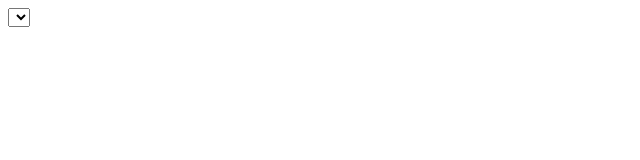
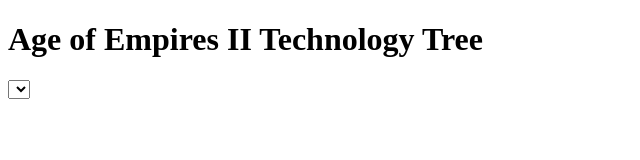
Before and after one commit to imhoffd/aoetech, a plain HTML site: page index.html in a window 1280 px wide. Shown: the whole page, without its empty margins (0-640 px from the left). Drawn offline with nearby package versions, Linux system fonts and the light colour scheme.

Commit message:
Added css link and page title.

```diff
--- a/index.html
+++ b/index.html
@@ -1,6 +1,8 @@
 <!doctype html>
 <html ng-app>
 <head>
+   <link rel="stylesheet" type="text/css" href="css/style.css" />
+
    <script src="http://code.jquery.com/jquery-2.0.3.min.js"></script>
    <script src="https://ajax.googleapis.com/ajax/libs/angularjs/1.0.7/angular.min.js"></script>
    <script src="js/index.js"></script>
@@ -8,8 +10,13 @@
    <title>Age of Empires II Tech Tree</title>
 </head>
 <body>
-   <div ng-controller="civs">
-      <select ng-model="civilization" ng-options="c.value as c.name for c in civilizations" />
+   <div id="header">
+      <h1>Age of Empires II Technology Tree</h1>
+   </div>
+   <div id="container">
+      <div ng-controller="civs">
+         <select ng-model="civilization" ng-options="c.value as c.name for c in civilizations" />
+      </div>
    </div>
 </body>
 </html>
```
